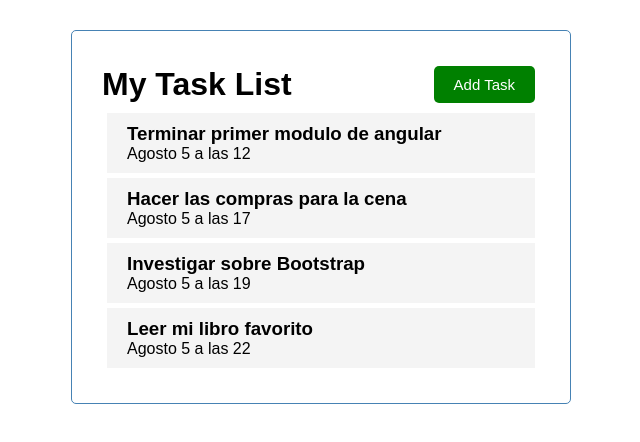
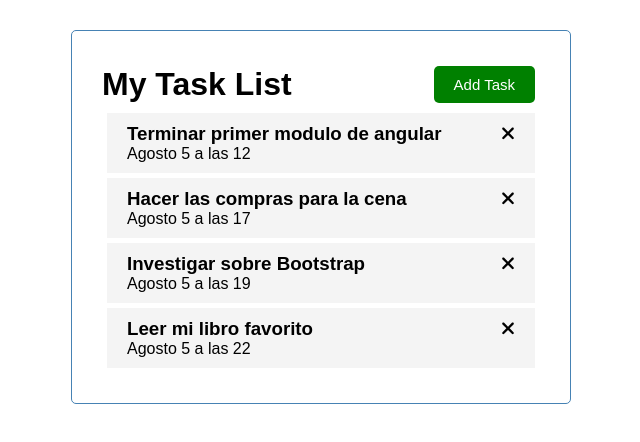
Before and after one commit to marletorre/Marle, an Angular app in the folder task-list/: page / in a window 1280 px wide. Shown: the top 442 px of the page, without its empty margins (319-959 px from the left). Built offline with nearby package versions, Linux system fonts and the light colour scheme.

Commit message:
componente de lista de items

```diff
--- a/task-list/package.json
+++ b/task-list/package.json
@@ -18,6 +18,12 @@
     "@angular/platform-browser": "~13.3.0",
     "@angular/platform-browser-dynamic": "~13.3.0",
     "@angular/router": "~13.3.0",
+    "@fortawesome/angular-fontawesome": "^0.10.2",
+    "@fortawesome/fontawesome-free": "^6.1.1",
+    "@fortawesome/fontawesome-svg-core": "^6.1.0",
+    "@fortawesome/free-brands-svg-icons": "^6.1.0",
+    "@fortawesome/free-regular-svg-icons": "^6.1.0",
+    "@fortawesome/free-solid-svg-icons": "^6.1.0",
     "rxjs": "~7.5.0",
     "tslib": "^2.3.0",
     "zone.js": "~0.11.4"
--- a/task-list/src/app/app.module.ts
+++ b/task-list/src/app/app.module.ts
@@ -7,6 +7,7 @@ import { HeaderComponent } from './components/header/header.component';
 import { ButtonComponent } from './components/button/button.component';
 import { TasksComponent } from './components/tasks/tasks.component';
 import { TaskItemComponent } from './components/task-item/task-item.component';
+import { FontAwesomeModule } from '@fortawesome/angular-fontawesome';
 
 @NgModule({
   declarations: [
@@ -18,7 +19,8 @@ import { TaskItemComponent } from './components/task-item/task-item.component';
   ],
   imports: [
     BrowserModule,
-    AppRoutingModule
+    AppRoutingModule,
+    FontAwesomeModule
   ],
   providers: [],
   bootstrap: [AppComponent]
--- a/task-list/src/app/components/task-item/task-item.component.html
+++ b/task-list/src/app/components/task-item/task-item.component.html
@@ -1,4 +1,4 @@
 <div class="task">
-    <h3>{{task.text}}</h3>
+    <h3>{{task.text}}<fa-icon [icon]="faTimes"></fa-icon></h3>
     <p>{{task.day}}</p>
 </div>
--- a/task-list/src/app/components/task-item/task-item.component.ts
+++ b/task-list/src/app/components/task-item/task-item.component.ts
@@ -1,6 +1,7 @@
 import { Component, OnInit, Input } from '@angular/core';
 import {Task} from '../../Task'
 import {TASKS} from '../../mock-tasks'
+import { faTimes } from '@fortawesome/free-solid-svg-icons';
 
 @Component({
   selector: 'app-task-item',
@@ -9,7 +10,7 @@ import {TASKS} from '../../mock-tasks'
 })
 export class TaskItemComponent implements OnInit {
   @Input() task:Task = TASKS[0]
-
+  faTimes= faTimes;
   constructor() { }
 
   ngOnInit(): void {
--- a/task-list/src/app/components/tasks/tasks.component.ts
+++ b/task-list/src/app/components/tasks/tasks.component.ts
@@ -1,6 +1,7 @@
 import { Component, OnInit } from '@angular/core';
 import {Task} from '../../Task';
 import {TASKS} from '../../mock-tasks';
+
 
 @Component({
   selector: 'app-tasks',
@@ -9,6 +10,7 @@ import {TASKS} from '../../mock-tasks';
 })
 export class TasksComponent implements OnInit {
   tasks: Task[]=TASKS;
+
   constructor() { }
 
   ngOnInit(): void {
```
Also changed, not shown: 1 other file (tests, documents, lock files or other folders).
